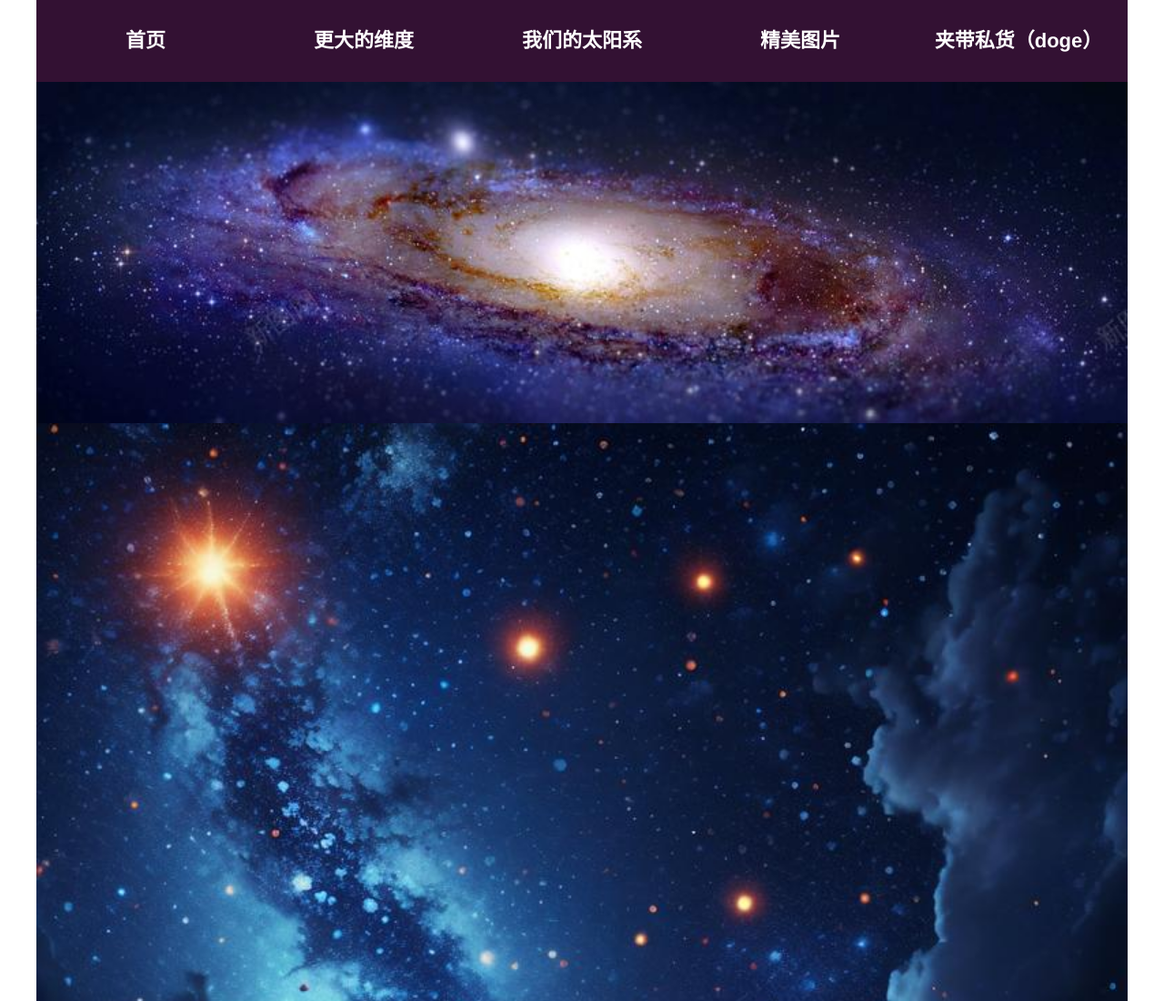
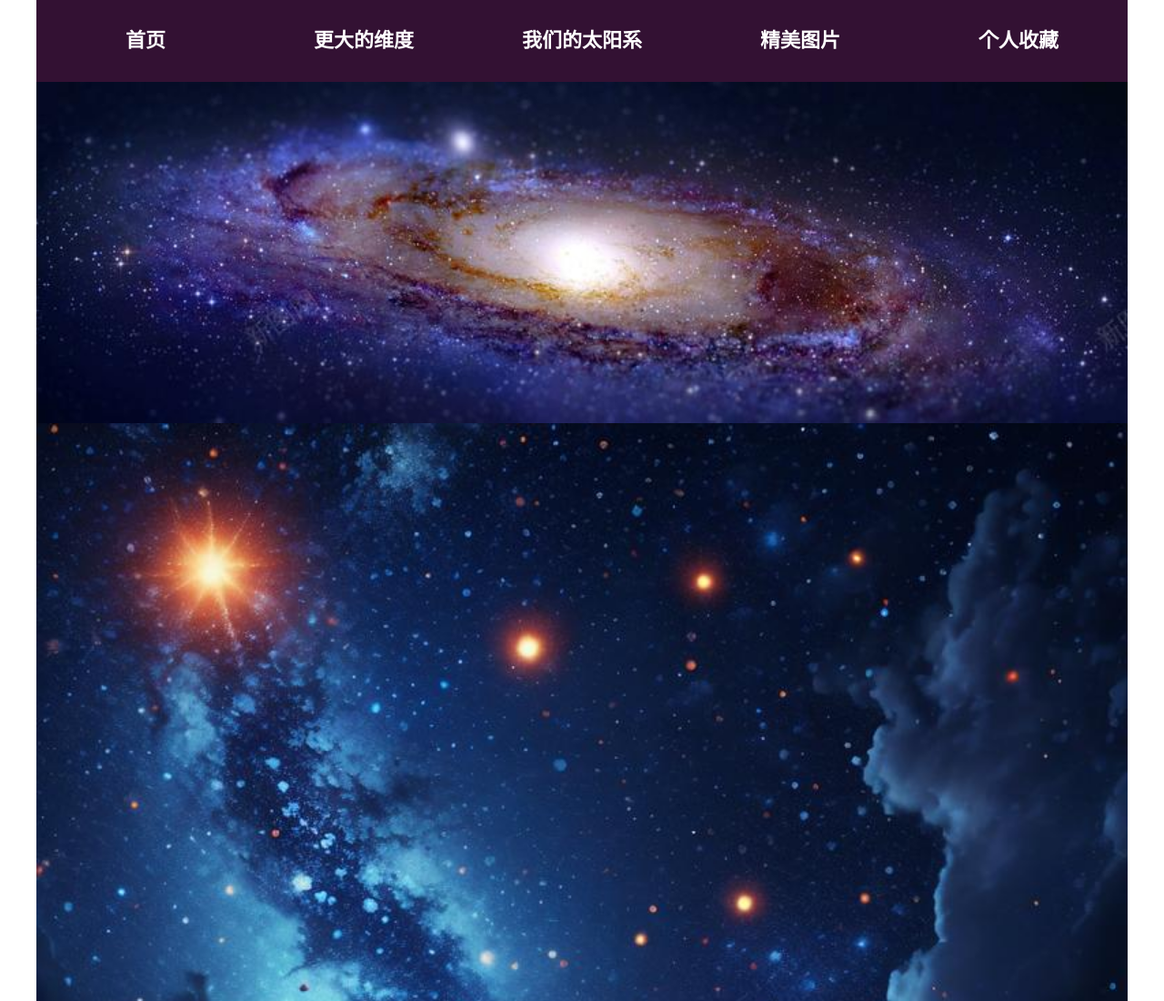
Before and after one commit to passing666/personalpage, a plain HTML site: page 4th.html in a window 1280 px wide. Shown: the top 1100 px of the page at 91% size. Drawn offline with Linux system fonts and the light colour scheme.

Commit message:
Update 4th.html

```diff
--- a/4th.html
+++ b/4th.html
@@ -16,7 +16,7 @@
 					<a href="2nd.html">更大的维度</a>
 					<a href="3rd.html">我们的太阳系</a>
 					<a href="4th.html">精美图片</a>
-					<a href="5th.html">夹带私货（doge）</a>
+					<a href="5th.html">个人收藏</a>
 					<div class="clear">
 					</div>
 				</div>
```
